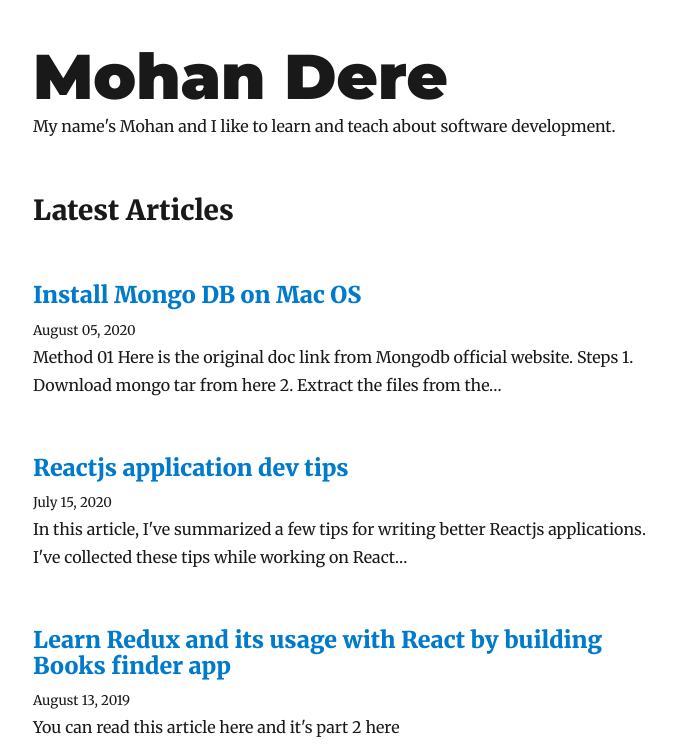
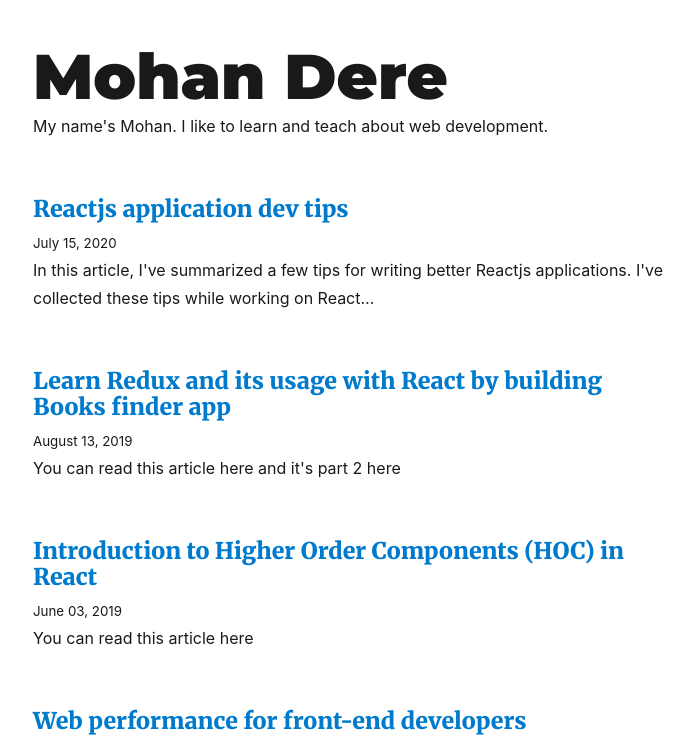
Before and after one commit to mohandere/mohandere.dev, a Gatsby site: page / in a window 1280 px wide. Shown: the top 744 px of the page, without its empty margins (292-986 px from the left). Built offline with nearby package versions, Linux system fonts and the light colour scheme; Gatsby itself is replaced by a stand-in of ours; some packages are replaced by stand-ins of ours.

Commit message:
font changes

```diff
--- a/src/components/Layout.js
+++ b/src/components/Layout.js
@@ -33,9 +33,8 @@ class Layout extends React.Component {
         <p style={{
           marginBottom: rhythm(1.5),
         }}>
-          My name's Mohan and I like to learn and teach about software development.
+          My name's Mohan. I like to learn and teach about web development.
         </p>
-        <h2>Latest Articles</h2>
         </>
       )
     } else {
--- a/src/pages/webdev/install-mongo-enterprise-on-mac.md
+++ b/src/pages/webdev/install-mongo-enterprise-on-mac.md
@@ -1,6 +1,6 @@
 ---
 title: Install Mongo DB on Mac OS
-date: "2020-08-05T22:40:32.169Z"
+date: "2018-08-05T22:40:32.169Z"
 ---
 
 # Method 01
--- a/src/utils/theme.css
+++ b/src/utils/theme.css
@@ -1,6 +1,10 @@
 /**
  * Based on copypasta from Remy Bach and Sarah Drasner
  */
+html,
+body {
+  font-family: -apple-system, BlinkMacSystemFont, "Segoe UI", Roboto, Oxygen-Sans, Ubuntu, Cantarell, "Helvetica Neue", sans-serif;
+}
 code[class*="language-"],
 pre[class*="language-"] {
   color: white;
```
